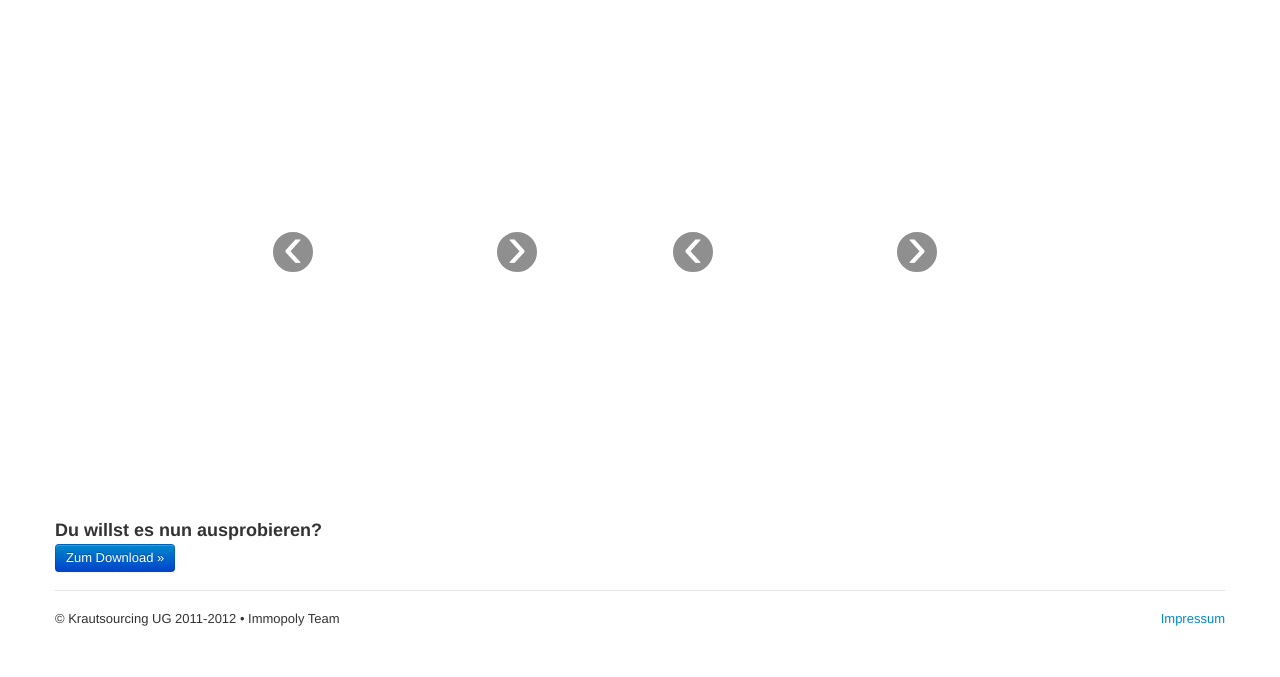
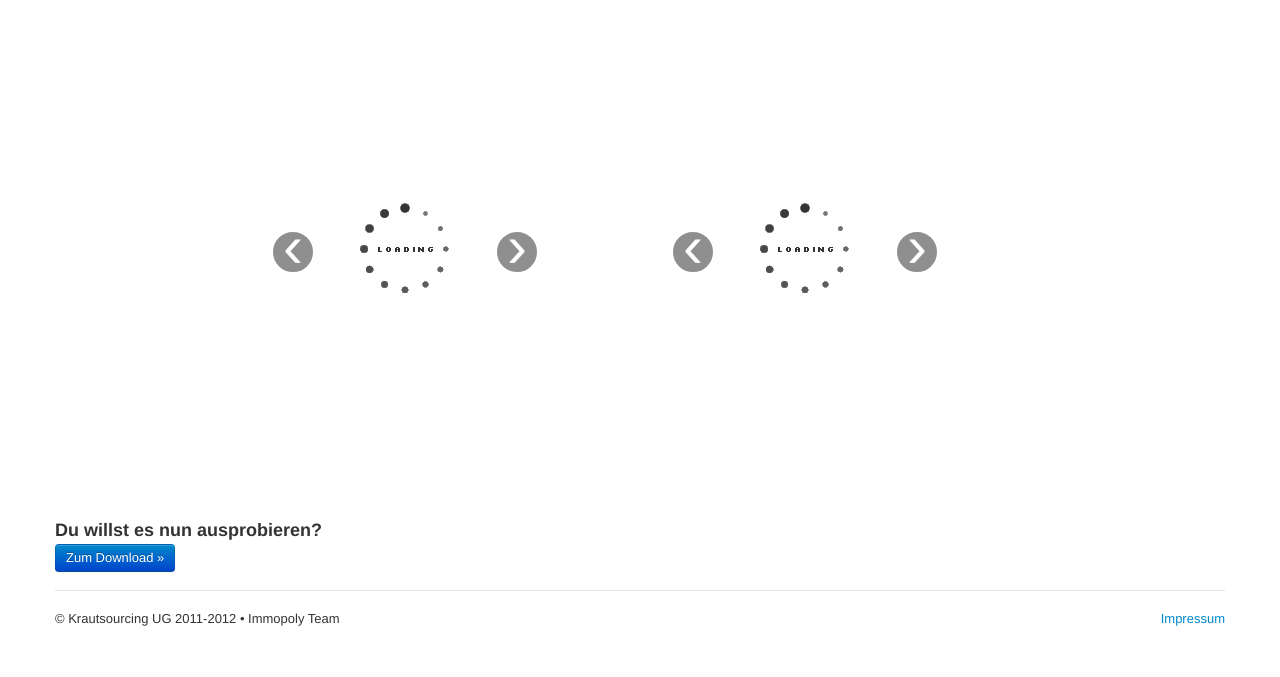
Before and after one commit to stefanhoth/immopoly-website, a PHP site: page /screenshots.html in a window 1280 px wide. Shown: the part 160-837 px from the top of the page. Run offline with PHP 8.4, Linux system fonts and the light colour scheme; some libraries are stand-ins or nearby versions.

Commit message:
Add loading picture to slideshow

```diff
--- a/css/overrides.css
+++ b/css/overrides.css
@@ -12,6 +12,7 @@
 .carousel{
 	width: 300px;
 	min-height: 500px;
+	background: url("../img/layout/ajax-spinner.gif") center center no-repeat;
 }
 
 	.carousel .item img{
```
Also changed, not shown: img/layout/ajax-spinner.gif (added).
